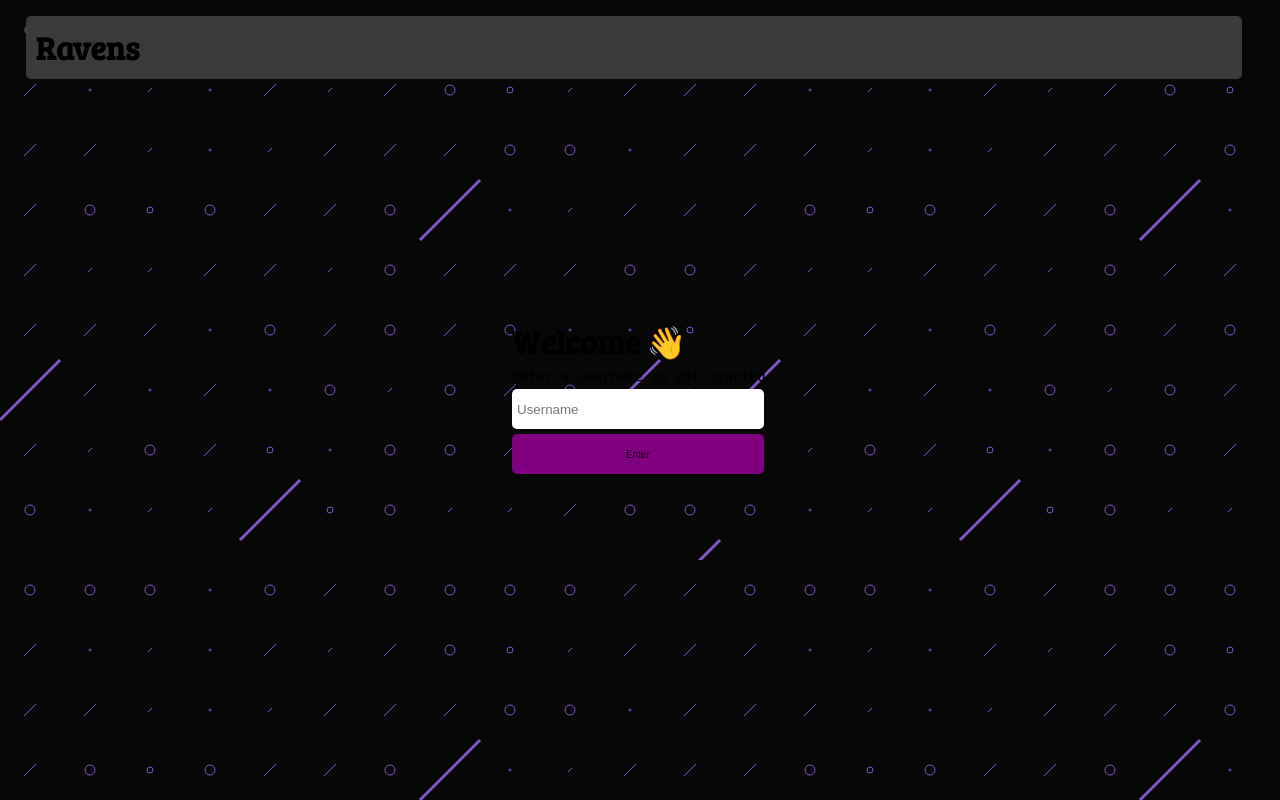
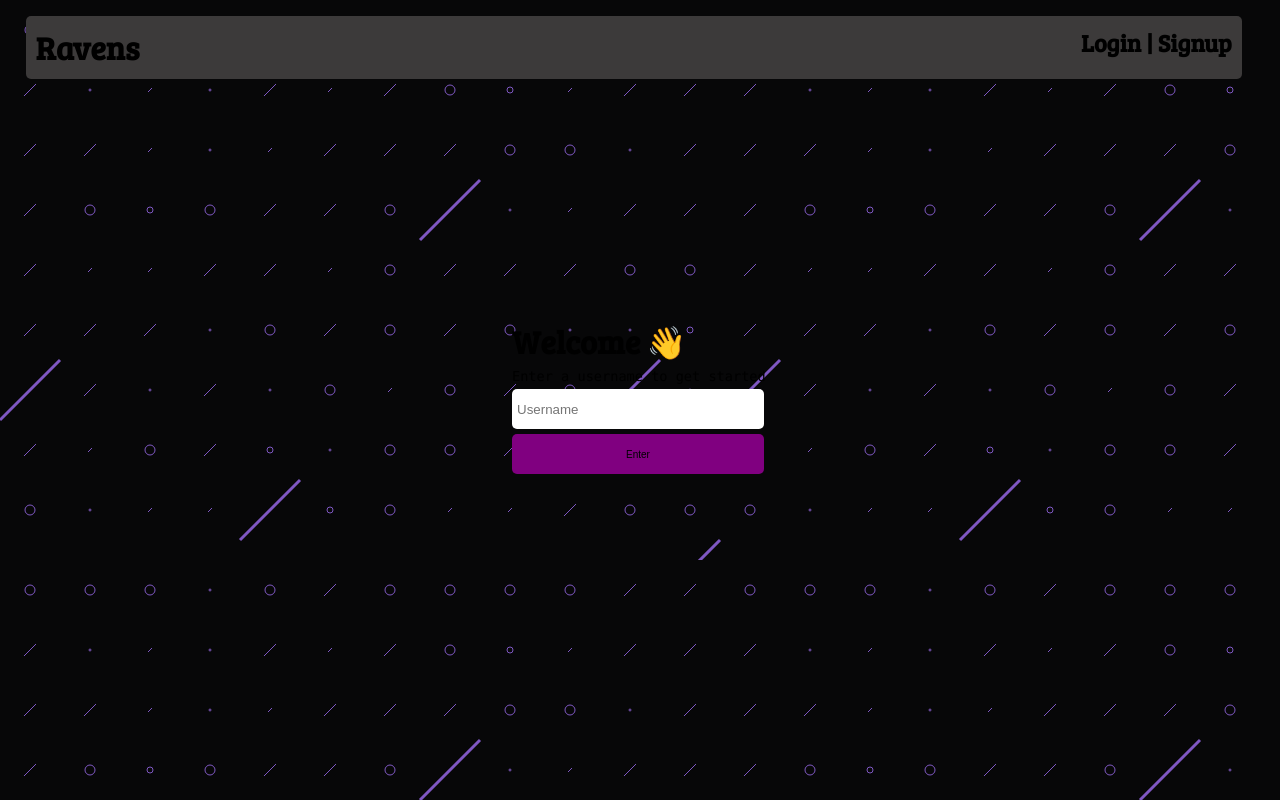
Before and after one commit to Codestronomer/Ravens, a Next.js app in the folder client/: page / in a window 1280 px wide. Built offline with nearby package versions, Linux system fonts and the light colour scheme.

Commit message:
[fix] update nav bar

```diff
--- a/client/src/app/auth/index.tsx
+++ b/client/src/app/auth/index.tsx
@@ -4,7 +4,7 @@ import styles from './auth.module.css';
 import { useRouter } from 'next/navigation';
 import React, { useState, useEffect, useContext } from 'react';
 import { Dispatch, SetStateAction } from 'react';
-import ErrorModal from '@/components/nav/ErrorModal';
+import ErrorModal from '@/components/ErrorModal';
 
 interface userNameProps {
   userInfo: User
--- a/client/src/components/nav/index.tsx
+++ b/client/src/components/nav/index.tsx
@@ -1,12 +1,27 @@
-import React from 'react'
+'use client'
+import React from 'react';
 import styles from './nav.module.css';
 
 export default function Nav() {
+  const user = localStorage.getItem('user');
+  console.log(user);
+
   return (
     <div className={styles.nav}>
       <h1>
         Ravens
       </h1>
+      <div className={styles.navRight}>
+        {user ? <>
+          <h3>{JSON.parse(user).username}</h3>
+          <h2>Logout</h2>
+        </>
+          : <>
+          <h2>Login</h2>
+          <h2> | </h2>
+          <h2>Signup</h2>
+        </>}
+      </div>
     </div>
   )
 };
--- a/client/src/components/nav/nav.module.css
+++ b/client/src/components/nav/nav.module.css
@@ -7,4 +7,13 @@
   margin: auto;
   padding: 10px;
   border-radius: 5px;
+  display: flex;
+  flex-direction: row;
+  justify-content: space-between;
 }
+
+.navRight {
+  display: flex;
+  flex-direction: row;
+  gap: 5px;
+}
--- a/client/src/context/authContext.tsx
+++ b/client/src/context/authContext.tsx
@@ -66,7 +66,7 @@ export const AuthContextProvider = (
     // save user information
     localStorage.setItem('user', JSON.stringify(response));
     setUser(response);
-  }, []);
+  }, [userInfo]);
 
   const contextValue: AuthContextType = {
     userInfo,
```
Also changed, not shown: client/src/components/ErrorModal/errorModal.module.css (renamed from client/src/components/nav/ErrorModal/errorModal.module.css), client/src/components/ErrorModal/index.tsx (renamed from client/src/components/nav/ErrorModal/index.tsx).
